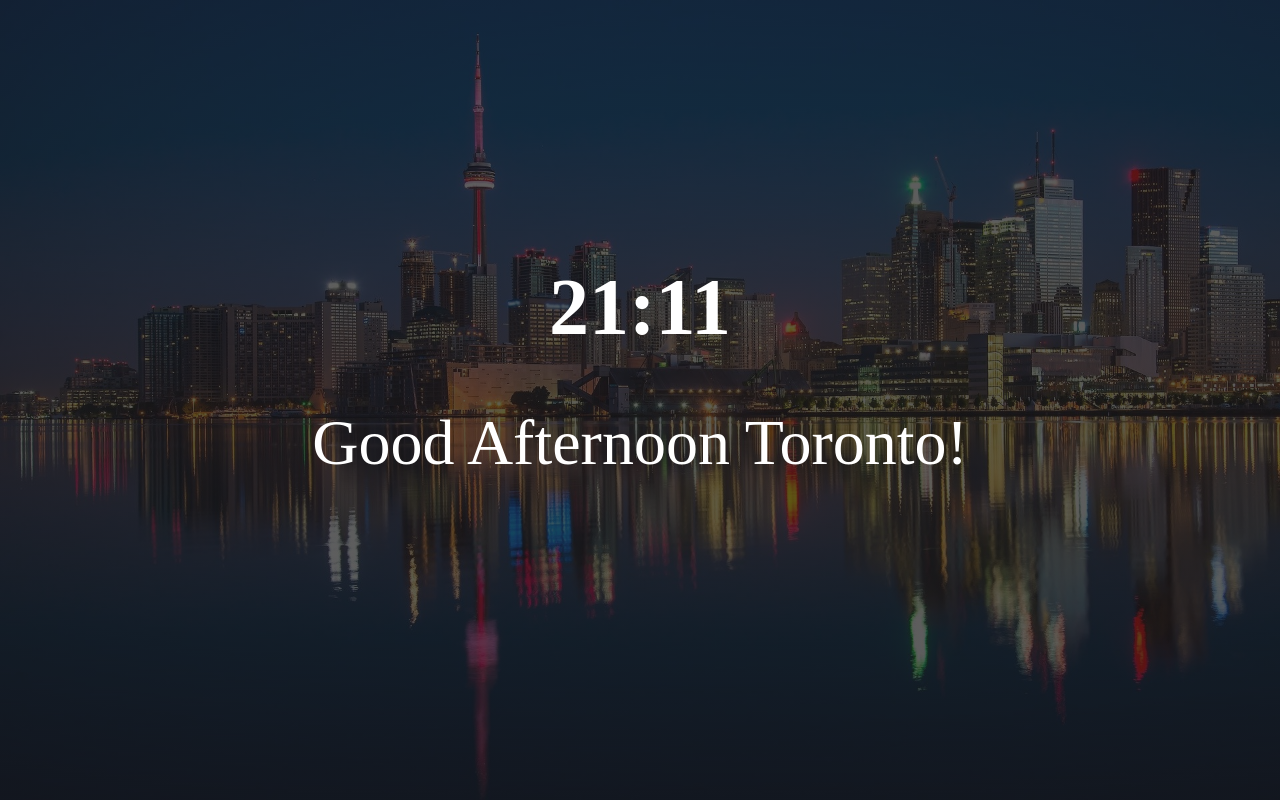
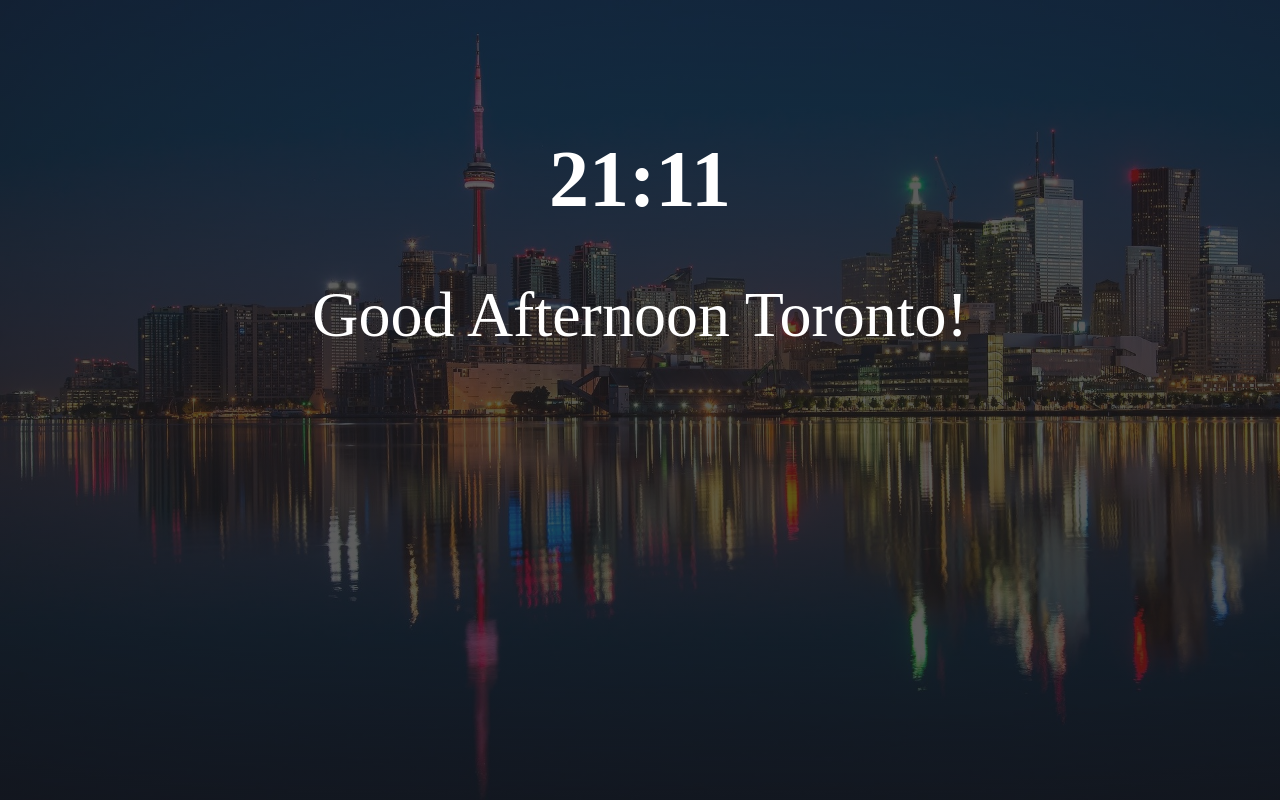
Before and after one commit to simfrig/daily-clock, a React (Create React App) app: page / in a window 1280 px wide. Built offline with nearby package versions, Linux system fonts and the light colour scheme.

Commit message:
Update Time
Time now update automatically

```diff
--- a/public/styles.css
+++ b/public/styles.css
@@ -15,7 +15,7 @@
   flex-direction: column;
   justify-content: center;
   align-items: center;
-  margin: 13rem;
+  margin: 5rem;
   color: white;
 }
 
--- a/src/App.js
+++ b/src/App.js
@@ -8,23 +8,18 @@
 
   setInterval(myGreetings);
 
-
-
-
   const [greetings, setGreetings] = useState('');
   const [time, setTime] = useState('');
-
 
   let date = new Date();
   let hour = date.getHours();
 
   function currentTime() {
+  let date = new Date();
   setTime(date.toLocaleTimeString([], {hour: '2-digit', minute:'2-digit', hour12: false}));
   }
 
-
-
-   setInterval(currentTime);
+   setInterval(currentTime,1000);
 
     function myGreetings() {
       if (hour < 12) {
@@ -40,6 +35,10 @@
     <h1 className = "title">{time}</h1>
     <span>{greetings}</span>
     </div>
+
+<div className="weatherWidget">
+
+</div>
 </div>
   );
 
```
Also changed, not shown: 1 other file (tests, documents, lock files or other folders).
